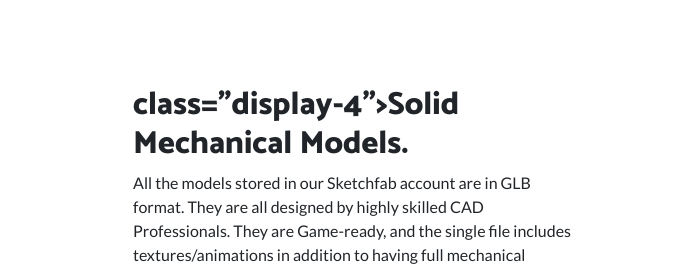
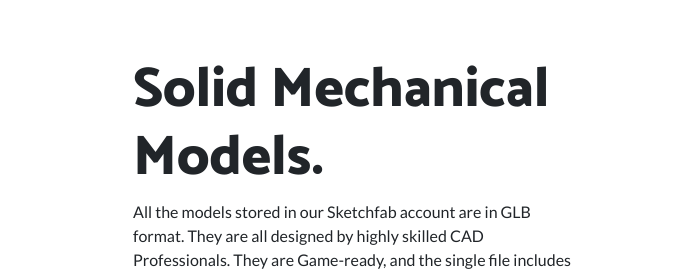
Before and after one commit to vfasteng/cadboxx.eu-about, a website: page index.html in a window 1280 px wide. Shown: the part 688-960 px from the top of the page, 0-698 px from the left. Drawn offline with Linux system fonts and the light colour scheme; grey boxes are pictures that could not be loaded.

Commit message:
Update index.html

```diff
--- a/index.html
+++ b/index.html
@@ -68,7 +68,7 @@
         </div>
         <div class="col-lg-6 order-lg-1">
           <div class="p-5">
-            <h2> class="display-4">Solid Mechanical Models.</h2>
+            <h2 class="display-4">Solid Mechanical Models.</h2>
             <p>All the models stored in our Sketchfab account are in GLB format. They are all designed by highly skilled CAD Professionals. They are Game-ready, and the single file includes textures/animations in addition to having full mechanical properties.</p>
           </div>
         </div>
```
